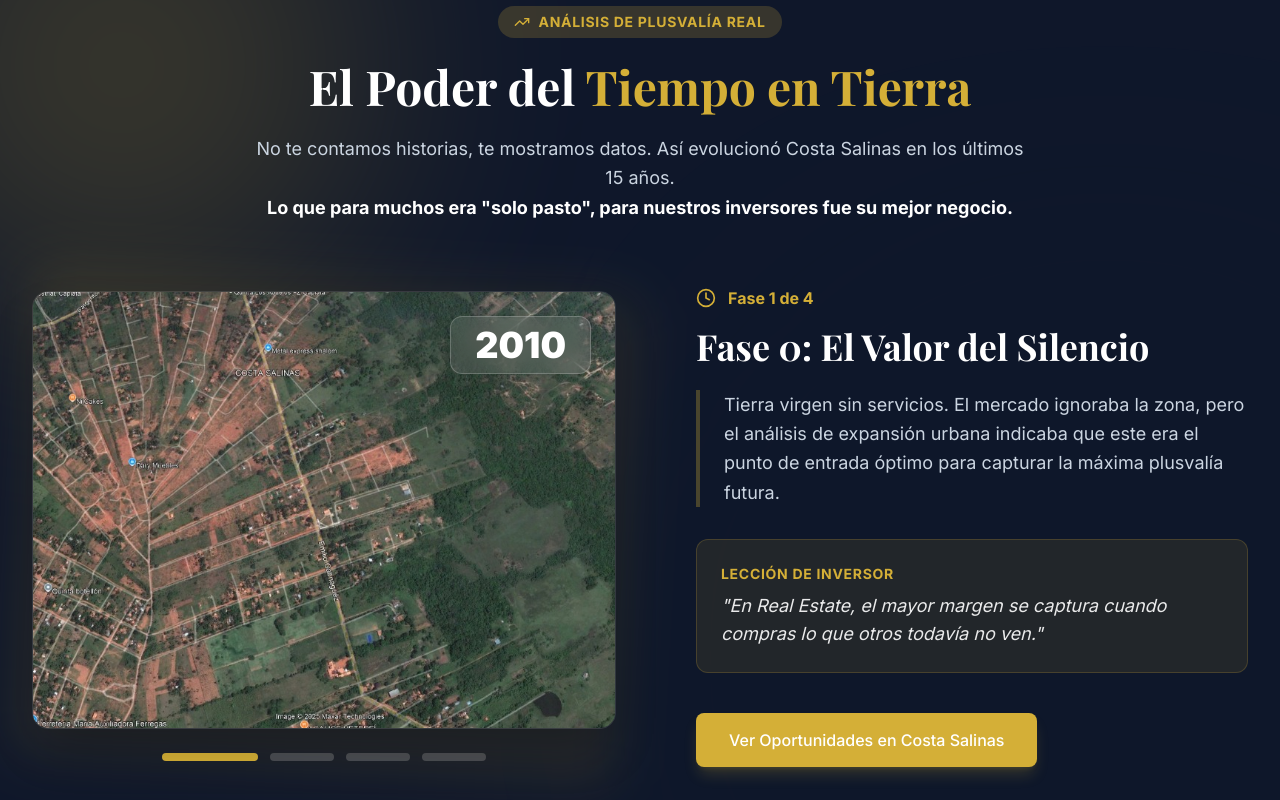
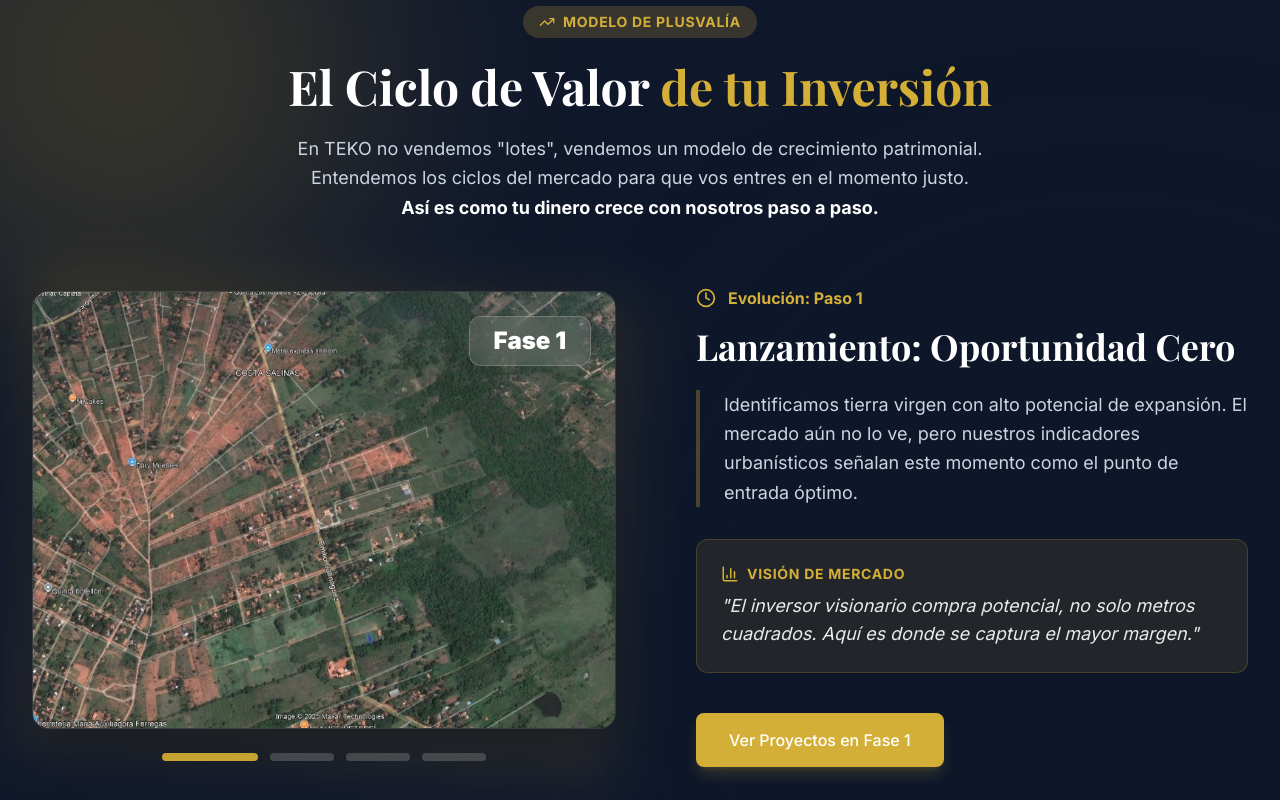
Before and after one commit to tekobienesraices/TEKO, a Next.js app: page / in a window 1280 px wide. Shown: the part 1160-1960 px from the top of the page. Built offline with nearby package versions, Linux system fonts and the light colour scheme; a web font is replaced by a local one.

Commit message:
Refine copy for authenticity: Update SocialBanner, GrowthTimeline, and testimonials

```diff
--- a/app/guia/GuiaPage.tsx
+++ b/app/guia/GuiaPage.tsx
@@ -9,13 +9,14 @@ import { Button } from '@/components/Button';
 export default function GuiaPage() {
     const [email, setEmail] = useState('');
     const [name, setName] = useState('');
+    const [phone, setPhone] = useState('');
     const [submitted, setSubmitted] = useState(false);
 
     const handleSubmit = (e: React.FormEvent) => {
         e.preventDefault();
         // In production, this would submit to a CRM or email service
         // For now, redirect to WhatsApp with the info
-        const text = `Hola! Quiero la guía gratuita. Soy ${name}, mi correo es ${email}`;
+        const text = `Hola! Quiero la guía gratuita. Soy ${name}, mi correo es ${email} y mi teléfono es ${phone}`;
         window.open(`https://wa.me/595974202163?text=${encodeURIComponent(text)}`, '_blank');
         setSubmitted(true);
     };
@@ -52,7 +53,7 @@ export default function GuiaPage() {
                             Lo que la mayoría <span className="text-teko-gold">no te cuenta</span> antes de comprar un terreno
                         </h1>
                         <p className="text-lg text-slate-600 mb-8 leading-relaxed font-medium">
-                            No pongas en riesgo tus ahorros. Hemos condensado años de experiencia inmobiliaria en Paraguay para que sepas exactamente qué preguntar, qué mirar y qué firmar.
+                            No pongas en riesgo tus ahorros. Hemos analizado a fondo el mercado inmobiliario en Paraguay para que sepas exactamente qué preguntar, qué mirar y qué firmar.
                         </p>
 
                         <div className="space-y-4 mb-8">
@@ -121,6 +122,20 @@ export default function GuiaPage() {
                                         onChange={(e) => setEmail(e.target.value)}
                                         className="w-full px-4 py-3 rounded-lg border border-slate-300 focus:ring-2 focus:ring-teko-gold focus:border-transparent transition-all"
                                         placeholder="juan@ejemplo.com"
+                                    />
+                                </div>
+                                <div>
+                                    <label htmlFor="phone" className="block text-sm font-medium text-slate-700 mb-1">
+                                        Tu WhatsApp
+                                    </label>
+                                    <input
+                                        type="tel"
+                                        id="phone"
+                                        required
+                                        value={phone}
+                                        onChange={(e) => setPhone(e.target.value)}
+                                        className="w-full px-4 py-3 rounded-lg border border-slate-300 focus:ring-2 focus:ring-teko-gold focus:border-transparent transition-all"
+                                        placeholder="09XX XXX XXX"
                                     />
                                 </div>
                                 <Button fullWidth variant="gold" size="lg" type="submit">
--- a/app/nosotros/NosotrosPage.tsx
+++ b/app/nosotros/NosotrosPage.tsx
@@ -24,7 +24,7 @@ export default function NosotrosPage() {
                         animate={{ opacity: 1, y: 0 }}
                         className="max-w-3xl mx-auto"
                     >
-                        <span className="text-teko-gold font-bold uppercase tracking-widest text-sm mb-4 block">Nuestra Historia</span>
+                        <span className="text-teko-gold font-bold uppercase tracking-widest text-sm mb-4 block">Nuestra Visión</span>
                         <h1 className="text-4xl md:text-6xl font-serif font-bold text-white mb-6">
                             Construyendo el Futuro de Paraguay
                         </h1>
--- a/app/page.tsx
+++ b/app/page.tsx
@@ -2,7 +2,7 @@
 
 import React, { useState } from 'react';
 import { motion, useScroll, useTransform } from 'framer-motion';
-import { ArrowRight, TrendingUp, Home as HomeIcon, Map, Download } from 'lucide-react';
+import { ArrowRight, TrendingUp, Home as HomeIcon, Map, Download, Check } from 'lucide-react';
 import Link from 'next/link';
 import { Button } from '@/components/Button';
 import { LeadModal } from '@/components/LeadModal';
@@ -227,7 +227,7 @@ export default function HomePage() {
                             <div className="absolute -inset-4 bg-gradient-to-r from-blue-500 to-purple-500 rounded-2xl opacity-20 blur-xl"></div>
                             <img
                                 src="/images/blog/family-house.jpg"
-                                alt="Familia TEKO"
+                                alt="Futuro Hogar TEKO"
                                 className="relative rounded-2xl shadow-2xl border border-white/10"
                             />
                         </div>
@@ -262,10 +262,10 @@ export default function HomePage() {
                 </div>
             </section>
 
-            {/* Testimonials */}
+            {/* Value Guarantees (Formerly Testimonials) */}
             <section className="py-20 bg-slate-50">
                 <div className="max-w-7xl mx-auto px-4">
-                    <h2 className="text-3xl font-serif font-bold text-center text-teko-navy mb-16">Historias TEKO</h2>
+                    <h2 className="text-3xl font-serif font-bold text-center text-teko-navy mb-16">Garantías de Valor</h2>
                     <div className="grid grid-cols-1 md:grid-cols-3 gap-8">
                         {testimonials.map((t, i) => (
                             <motion.div
@@ -276,8 +276,8 @@ export default function HomePage() {
                                 transition={{ delay: i * 0.2 }}
                                 className="bg-white p-8 rounded-xl shadow-sm border border-slate-100"
                             >
-                                <div className="flex gap-1 mb-4">
-                                    {[1, 2, 3, 4, 5].map(s => <div key={s} className="w-4 h-4 text-yellow-400 fill-current">★</div>)}
+                                <div className="w-12 h-12 bg-teko-gold/10 rounded-full flex items-center justify-center text-teko-gold mb-6">
+                                    <Check size={24} />
                                 </div>
                                 <p className="text-slate-600 italic mb-6">"{t.text}"</p>
                                 <div>
--- a/blogData.ts
+++ b/blogData.ts
@@ -414,7 +414,7 @@ export const blogPosts: BlogPost[] = [
 
       <blockquote>
         <p>"Pagaba Gs. 1.800.000 de alquiler en Lambaré. Hoy pago Gs. 1.200.000 de cuota por mi lote en Costa Salinas. En 4 años voy a tener mi terreno, y el valor ya subió 30% desde que compré."</p>
-        <cite>— Carlos M., propietario en Costa Salinas</cite>
+        <cite>— Análisis de Caso: Proyección de Ahorro Real</cite>
       </blockquote>
 
       <h2>El Primer Paso es el Más Importante</h2>
--- a/components/GrowthTimeline.tsx
+++ b/components/GrowthTimeline.tsx
@@ -1,37 +1,33 @@
 import React, { useState } from 'react';
 import { motion, AnimatePresence } from 'framer-motion';
-import { ArrowRight, ChevronLeft, ChevronRight, TrendingUp, Clock, Map } from 'lucide-react';
+import { ChevronLeft, ChevronRight, TrendingUp, Clock, BarChart3 } from 'lucide-react';
 import Link from 'next/link';
 import { Button } from './Button';
 
 const timelineData = [
     {
-        year: '2010',
-        image: '/growth/2010.jpg',
-        title: 'Fase 0: El Valor del Silencio',
-        desc: 'Tierra virgen sin servicios. El mercado ignoraba la zona, pero el análisis de expansión urbana indicaba que este era el punto de entrada óptimo para capturar la máxima plusvalía futura.',
-        insight: 'En Real Estate, el mayor margen se captura cuando compras lo que otros todavía no ven.'
+        year: 'Fase 1',
+        title: 'Lanzamiento: Oportunidad Cero',
+        desc: 'Identificamos tierra virgen con alto potencial de expansión. El mercado aún no lo ve, pero nuestros indicadores urbanísticos señalan este momento como el punto de entrada óptimo.',
+        insight: 'El inversor visionario compra potencial, no solo metros cuadrados. Aquí es donde se captura el mayor margen.'
     },
     {
-        year: '2015',
-        image: '/growth/2015.jpg',
-        title: 'Infraestructura: El Motor de Valor',
-        desc: 'Apertura de ejes viales y consolidación de la red eléctrica. La preventa temprana se agota mientras el capital invertido comienza su fase de aceleración.',
-        insight: 'La llegada de la infraestructura básica suele duplicar el valor del m² en menos de 24 meses.'
+        year: 'Fase 2',
+        title: 'Desarrollo: El Motor de Valor',
+        desc: 'Iniciamos obras de infraestructura y apertura de calles. La zona cobra vida y la demanda natural comienza a despertar. Tu inversión empieza a materializarse.',
+        insight: 'La transformación física del terreno suele disparar la primera curva de plusvalía en el corto plazo.'
     },
     {
-        year: '2020',
-        image: '/growth-2020.jpg',
-        title: 'Consolidación: El Efecto Multiplicador',
-        desc: 'Densificación urbana masiva. La construcción de viviendas proyecta un entorno residencial de primer nivel, validando la tesis de inversión original.',
-        insight: 'La escasez de tierra en zonas ya urbanizadas empuja los precios hacia arriba de forma orgánica.'
+        year: 'Fase 3',
+        title: 'Consolidación: Efecto Multiplicador',
+        desc: 'Primeras construcciones y llegada de servicios. El entorno residencial se valida y el precio del m² se ajusta al mercado consolidado.',
+        insight: 'La densidad poblacional y la actividad comercial cercana blindan el valor de tu tierra contra la inflación.'
     },
     {
-        year: '2025',
-        image: '/growth/2025.jpg',
+        year: 'Fase 4',
         title: 'Madurez: Patrimonio Líquido',
-        desc: 'Una comunidad vibrante y consolidada. Lo que era una oportunidad de inversión hoy es un activo de alta liquidez y valor de reventa premium.',
-        insight: 'Tu patrimonio hoy depende de las decisiones con visión de futuro que tomes ahora.'
+        desc: 'Una comunidad vibrante y establecida. Tu lote ya no es una promesa, es un activo de alta demanda, listo para construir, vender o heredar.',
+        insight: 'El ciclo se completa. Convertiste una visión temprana en un patrimonio sólido y transferible.'
     }
 ];
 
@@ -47,6 +43,17 @@ export const GrowthTimeline: React.FC = () => {
     };
 
     const currentData = timelineData[currentIndex];
+
+    // Images for different phases (generic/conceptual)
+    const getPhaseImage = (index: number) => {
+        const images = [
+            '/growth/2010.jpg', // Keep existing path but treat as generic
+            '/growth/2015.jpg',
+            '/growth-2020.jpg',
+            '/growth/2025.jpg'
+        ];
+        return images[index] || images[0];
+    };
 
     return (
         <section className="py-24 bg-slate-900 text-white overflow-hidden relative">
@@ -64,15 +71,16 @@ export const GrowthTimeline: React.FC = () => {
                         className="inline-flex items-center gap-2 px-4 py-1.5 rounded-full bg-teko-gold/20 text-teko-gold font-bold text-sm uppercase tracking-wider mb-6"
                     >
                         <TrendingUp size={16} />
-                        Análisis de Plusvalía Real
+                        Modelo de Plusvalía
                     </motion.div>
                     <h2 className="text-4xl md:text-5xl font-serif font-bold mb-6 text-white">
-                        El Poder del <span className="text-teko-gold">Tiempo en Tierra</span>
+                        El Ciclo de Valor <span className="text-teko-gold">de tu Inversión</span>
                     </h2>
                     <p className="text-slate-300 text-lg leading-relaxed">
-                        No te contamos historias, te mostramos datos. Así evolucionó Costa Salinas en los últimos 15 años.
+                        En TEKO no vendemos "lotes", vendemos un modelo de crecimiento patrimonial.
+                        Entendemos los ciclos del mercado para que vos entres en el momento justo.
                         <br className="hidden md:block" />
-                        <strong className="text-white">Lo que para muchos era "solo pasto", para nuestros inversores fue su mejor negocio.</strong>
+                        <strong className="text-white">Así es como tu dinero crece con nosotros paso a paso.</strong>
                     </p>
                 </div>
 
@@ -84,8 +92,8 @@ export const GrowthTimeline: React.FC = () => {
                             <AnimatePresence mode="wait">
                                 <motion.img
                                     key={currentIndex}
-                                    src={currentData.image}
-                                    alt={`Evolución Costa Salinas ${currentData.year}`}
+                                    src={getPhaseImage(currentIndex)}
+                                    alt={`Fase ${currentIndex + 1}: ${currentData.title}`}
                                     initial={{ opacity: 0, scale: 1.1 }}
                                     animate={{ opacity: 1, scale: 1 }}
                                     exit={{ opacity: 0 }}
@@ -110,7 +118,7 @@ export const GrowthTimeline: React.FC = () => {
                                 </button>
                             </div>
 
-                            {/* Year Stamp */}
+                            {/* Phase Badge */}
                             <div className="absolute top-6 right-6">
                                 <AnimatePresence mode="wait">
                                     <motion.div
@@ -118,7 +126,7 @@ export const GrowthTimeline: React.FC = () => {
                                         initial={{ y: -20, opacity: 0 }}
                                         animate={{ y: 0, opacity: 1 }}
                                         exit={{ y: 20, opacity: 0 }}
-                                        className="bg-white/10 backdrop-blur-md border border-white/20 text-white font-black text-4xl px-6 py-2 rounded-xl"
+                                        className="bg-white/10 backdrop-blur-md border border-white/20 text-white font-black text-xl md:text-2xl px-6 py-2 rounded-xl"
                                     >
                                         {currentData.year}
                                     </motion.div>
@@ -134,7 +142,7 @@ export const GrowthTimeline: React.FC = () => {
                                     onClick={() => setCurrentIndex(idx)}
                                     className={`w-16 h-2 rounded-full transition-all duration-300 ${idx === currentIndex ? 'bg-teko-gold w-24' : 'bg-white/20 hover:bg-white/40'
                                         }`}
-                                    aria-label={`Ver año ${item.year}`}
+                                    aria-label={`Ver ${item.year}`}
                                 />
                             ))}
                         </div>
@@ -152,7 +160,7 @@ export const GrowthTimeline: React.FC = () => {
                             >
                                 <div className="flex items-center gap-3 text-teko-gold font-bold mb-4">
                                     <Clock size={20} />
-                                    <span>Fase {currentIndex + 1} de 4</span>
+                                    <span>Evolución: Paso {currentIndex + 1}</span>
                                 </div>
 
                                 <h3 className="text-3xl md:text-4xl font-serif font-bold text-white mb-6">
@@ -165,14 +173,17 @@ export const GrowthTimeline: React.FC = () => {
 
                                 <div className="mt-8 mb-10">
                                     <div className="bg-teko-gold/10 rounded-xl p-6 border border-teko-gold/20">
-                                        <p className="text-teko-gold text-sm mb-2 uppercase tracking-wider font-bold">Lección de Inversor</p>
+                                        <div className="flex items-center gap-2 text-teko-gold mb-2">
+                                            <BarChart3 size={18} />
+                                            <p className="text-sm uppercase tracking-wider font-bold">Visión de Mercado</p>
+                                        </div>
                                         <p className="text-lg text-white/90 italic">"{currentData.insight}"</p>
                                     </div>
                                 </div>
 
-                                <Link href="/zona/costa-salinas">
+                                <Link href="/terrenos">
                                     <Button variant="gold" size="lg" className="w-full sm:w-auto shadow-lg shadow-teko-gold/20 hover:shadow-teko-gold/40">
-                                        Ver Oportunidades en Costa Salinas
+                                        Ver Proyectos en Fase 1
                                     </Button>
                                 </Link>
                             </motion.div>
--- a/components/SocialBanner.tsx
+++ b/components/SocialBanner.tsx
@@ -58,20 +58,20 @@ export const SocialBanner: React.FC = () => {
                 {/* Stats Row */}
                 <div className="mt-12 pt-8 border-t border-white/10 grid grid-cols-2 md:grid-cols-4 gap-6 text-center">
                     <div>
-                        <div className="text-3xl font-bold text-white">500+</div>
-                        <div className="text-slate-400 text-sm">Familias Felices</div>
+                        <div className="text-3xl font-bold text-white">100%</div>
+                        <div className="text-slate-400 text-sm">Gestión Digital</div>
                     </div>
                     <div>
-                        <div className="text-3xl font-bold text-white">50+</div>
-                        <div className="text-slate-400 text-sm">Terrenos Disponibles</div>
-                    </div>
-                    <div>
-                        <div className="text-3xl font-bold text-white">10+</div>
-                        <div className="text-slate-400 text-sm">Años de Experiencia</div>
+                        <div className="text-3xl font-bold text-white">24/7</div>
+                        <div className="text-slate-400 text-sm">Atención Personalizada</div>
                     </div>
                     <div>
                         <div className="text-3xl font-bold text-white">100%</div>
                         <div className="text-slate-400 text-sm">Financiación Propia</div>
+                    </div>
+                    <div>
+                        <div className="text-3xl font-bold text-white">HOY</div>
+                        <div className="text-slate-400 text-sm">Tu Nueva Inversión</div>
                     </div>
                 </div>
             </div>
```
